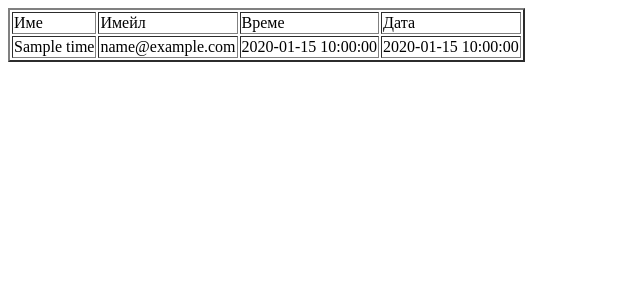
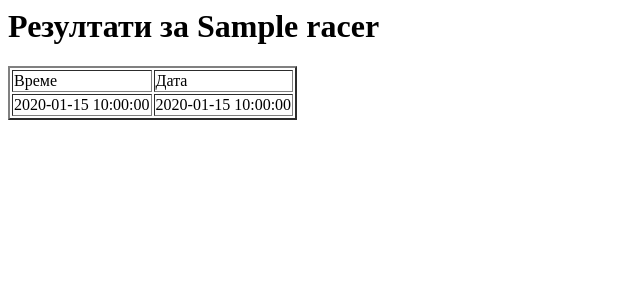
Before and after one commit to dimovgrg/leaderboard, a PHP site: page /racer.php?id=1 in a window 1280 px wide. Shown: the top 300 px of the page, without its empty margins (0-640 px from the left). Run offline with PHP 8.4, Linux system fonts and the light colour scheme; tables that the repository leaves empty or names only in its code hold one stand-in row (values such as "Sample post").

```diff
--- a/lap.time.php
+++ b/lap.time.php
@@ -53,7 +53,6 @@ if (isset($_POST['submit'])) {
 }
 ?>
 <html>
-<body>
 
 <head>
     <meta charset="UTF-8">
--- a/racer.php
+++ b/racer.php
@@ -1,18 +1,14 @@
 <?php
 
-function getRacer()
+function getLapTimesByRacerId($id)
 {
-    /** @var $PDO $sql */
+    /** @var PDO $pdo  */
     $pdo = require "db.php";
 
-    $id = intval($_GET["id"]);
-
     $sql = "
-    SELECT lap_times.lap_time as lap_id, lap_times.date as date, name as name, email as email
+    SELECT lap_times.lap_time as lap_id, lap_times.date as date
     FROM lap_times
-    LEFT JOIN leaderboard.racers r
-    ON r.id = lap_times.racer_id
-    WHERE r.id = :id
+    WHERE lap_times.racer_id = :id
 ";
 
     $stmt = $pdo->prepare($sql);
@@ -20,11 +16,33 @@ function getRacer()
 
     $stmt->execute();
 
-    $results = $stmt->fetchAll();
-    $racerName = $results[0] ? $results[0]["name"] : " ";
-        // Ако няма резултат $results[0] , : да даде като грешка " "
+    return $stmt->fetchAll();
+}
 
-    if (count($results) > 0) { ?>
+function getRacer($id)
+{
+    /** @var PDO $pdo */
+    $pdo = require "db.php";
+
+    $sql = "
+    SELECT *
+    FROM racers
+    WHERE racers.id = :id
+";
+
+    $stmt = $pdo->prepare($sql);
+    $stmt->bindParam(':id', $id, PDO::PARAM_INT);
+
+    $stmt->execute();
+
+    return $stmt->fetch();
+}
+
+$racer = getRacer($_GET['id']);
+$racerLapTimes = getLapTimesByRacerId($_GET['id']);
+$racerName = $racer['name'];
+
+if (count($racerLapTimes) > 0) { ?>
 
     <html>
     <head>
@@ -33,20 +51,17 @@ function getRacer()
         <title>Състезател <?php echo $racerName; ?></title>
     </head>
     <body>
+    <h1>Резултати за <?php echo $racerName; ?></h1>
 
     <table border='2'>
         <tr>
-                <td>Име</td>
-                <td>Имейл</td>
             <td>Време</td>
             <td>Дата</td>
         </tr>
 
-            <?php foreach ($results as $result) { ?>
+        <?php foreach ($racerLapTimes as $result) { ?>
 
             <tr>
-                    <td><?php echo $result["name"] ?></td>
-                    <td><?php echo $result["email"] ?></td>
                 <td><?php echo $result["lap_id"] ?></td>
                 <td><?php echo $result["date"] ?></td>
             </tr>
@@ -57,6 +72,3 @@ function getRacer()
     </body>
     </html>
 <?php }
-}
-
-getRacer(); ?>
```
Also changed, not shown: time.table.php (+6 -5 lines). Lines whose indentation alone changed are shown as unchanged.
